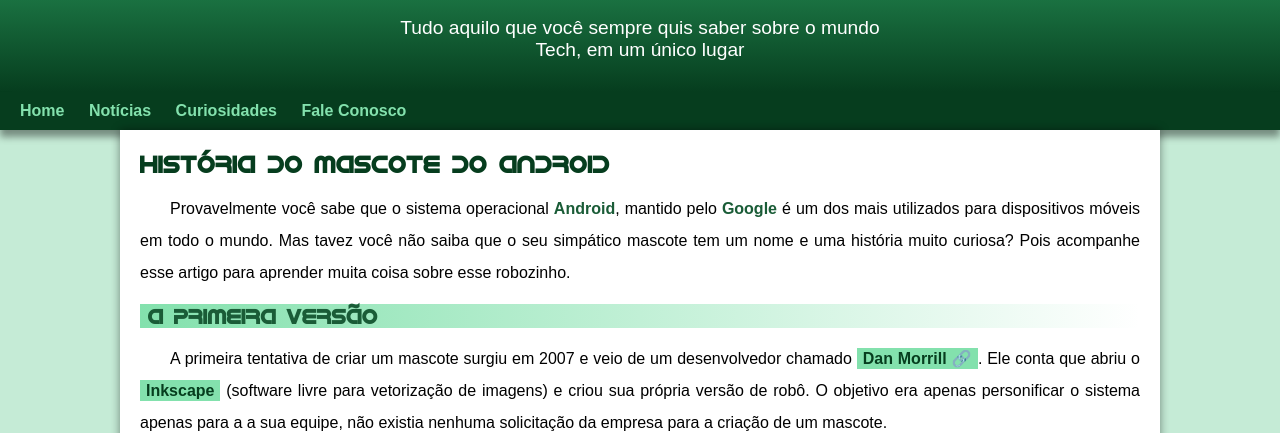
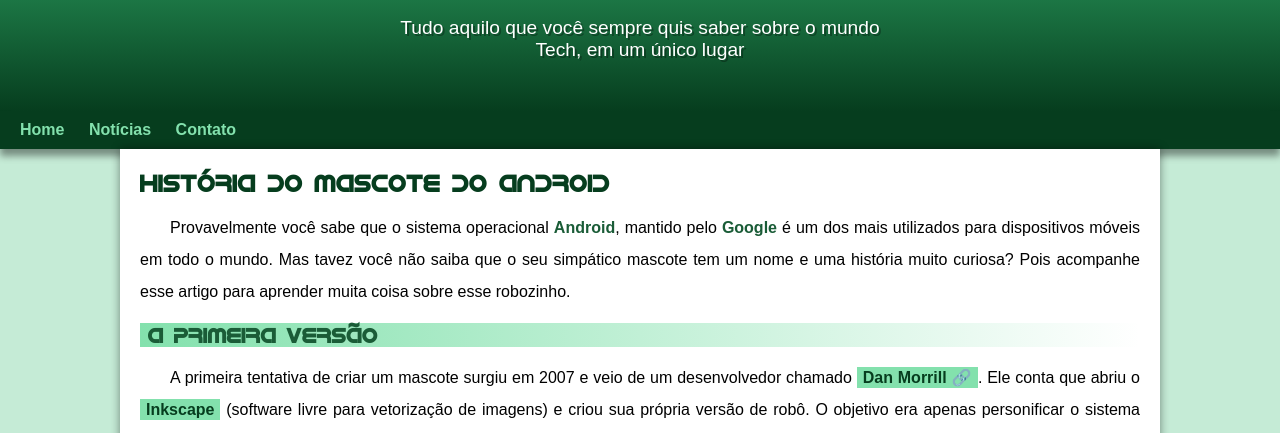
Before and after one commit to davirmello/projeto-android, a plain HTML site: page index.html in a window 1280 px wide. Shown: the part 98-531 px from the top of the page. Drawn offline with Linux system fonts and the light colour scheme.

Commit message:
Corrigindo problema com padding

```diff
--- a/estilo/style.css
+++ b/estilo/style.css
@@ -60,8 +60,9 @@ header > p {
     max-width: 500px;
     padding-left: 10px;
     padding-right: 10px;
-    margin-bottom: 20px;
+    padding-bottom: 50px;
     margin: auto;
+    text-shadow: 2px 2px 0px rgba(0, 0, 0, 0.315);
 }
 
 nav {
--- a/index.html
+++ b/index.html
@@ -15,8 +15,7 @@
     <nav>
         <a href="#">Home</a>
         <a href="#">Notícias</a>
-        <a href="#">Curiosidades</a>
-        <a href="#">Fale Conosco</a>
+        <a href="#">Contato</a>
     </nav>
     <main>
         <article>
```
